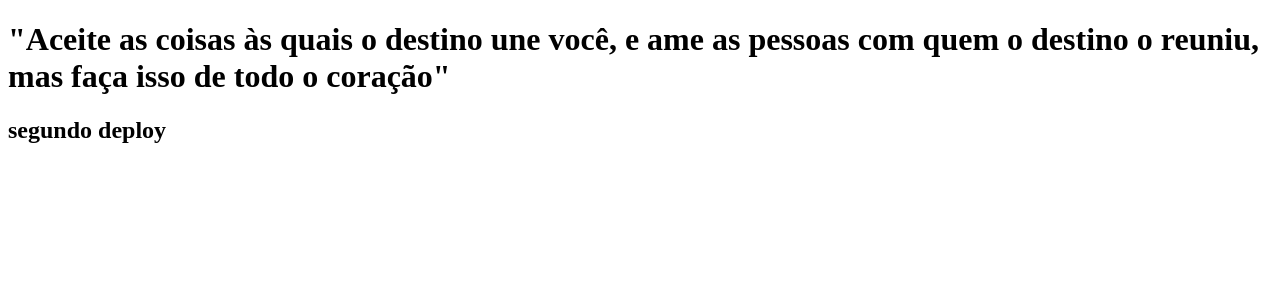
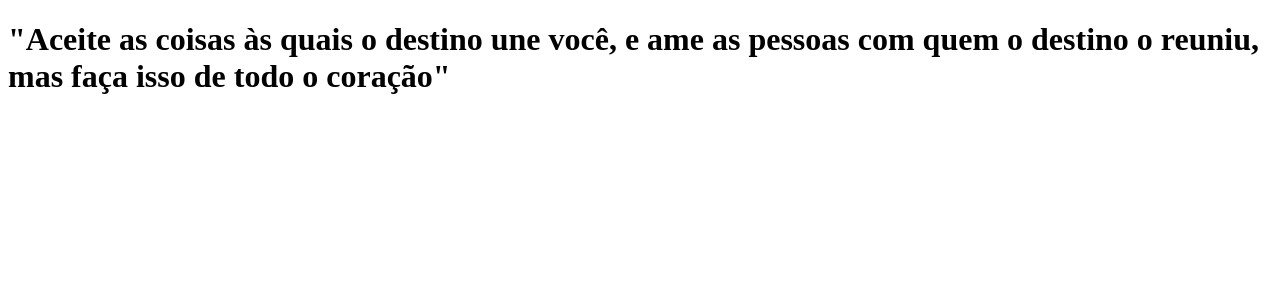
Before and after one commit to bozomj/clone-tabnews, a Next.js app: page / in a window 1280 px wide. Shown: the top 300 px of the page. Built offline with nearby package versions, Linux system fonts and the light colour scheme.

Commit message:
segunda frase removida

```diff
--- a/pages/index.js
+++ b/pages/index.js
@@ -1,8 +1,8 @@
 function Home(){
     return <di>
-    <h1>"Aceite as coisas às quais o destino une você, e ame as pessoas com quem o destino o reuniu, mas faça isso de todo o coração"</h1>
-    <h2> segundo deploy </h2>
-</di>;
+                <h1>"Aceite as coisas às quais o destino une você, e ame as pessoas com quem o destino o reuniu, mas faça isso de todo o coração"</h1>
+
+            </di>;
 
 }
 
```
